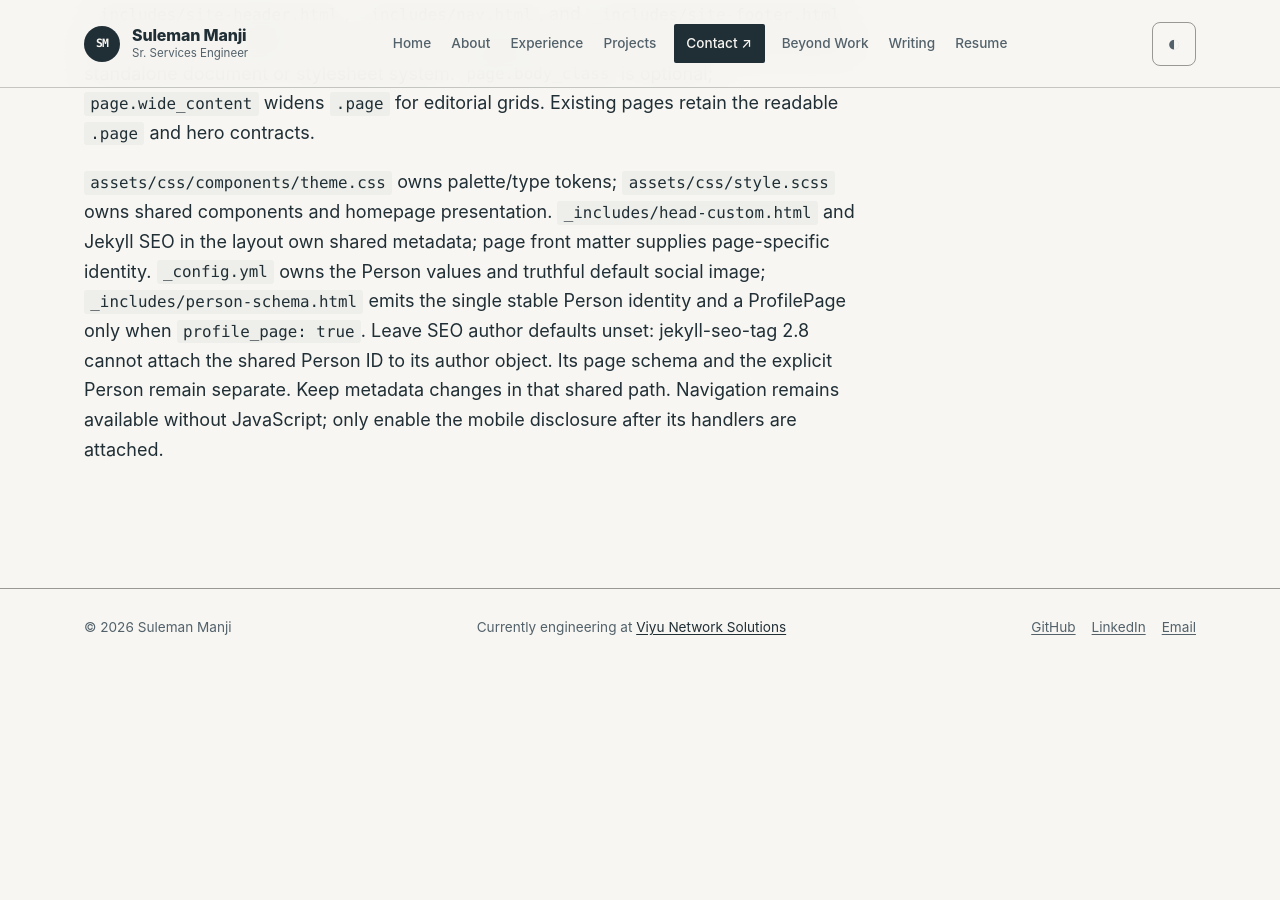
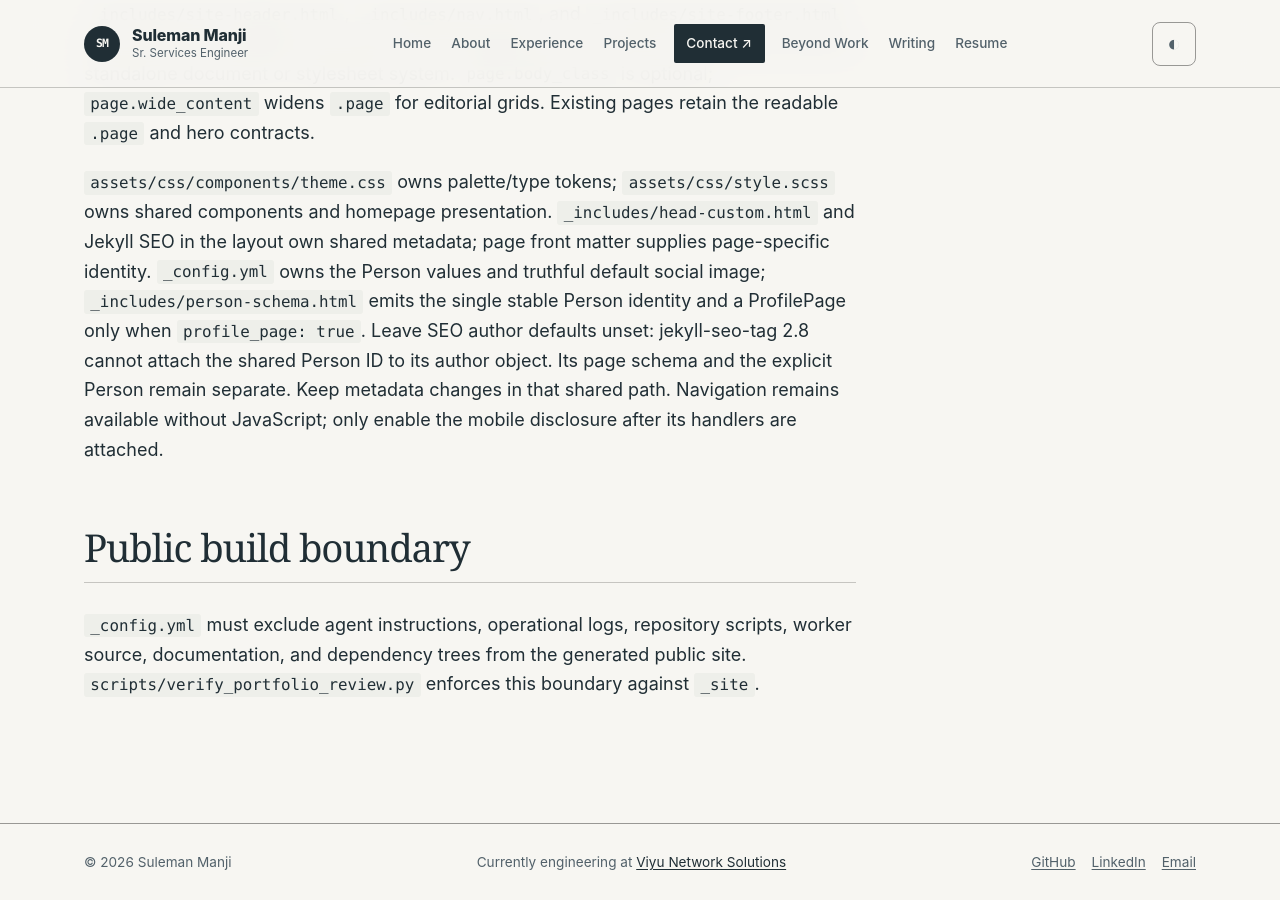
Before and after one commit to ssmanji89/sulemanji-port, a Jekyll site: the page built from AGENTS.md, in a window 1280 px wide and 900 px high, scrolled down 607 px. Built offline with Jekyll 4.4.1, drawn with Linux system fonts in a browser that asks for light colours; our own code applies the rules of GitHub Pages for plain Markdown files; before the commit the page ends 1273 px from its top, so only the background shows below that.

Commit message:
docs: define the public build boundary

```diff
--- a/AGENTS.md
+++ b/AGENTS.md
@@ -25,3 +25,9 @@ Leave SEO author defaults unset: jekyll-seo-tag 2.8 cannot attach the shared Per
 ID to its author object. Its page schema and the explicit Person remain separate.
 Keep metadata changes in that shared path. Navigation remains available without JavaScript; only enable the
 mobile disclosure after its handlers are attached.
+
+## Public build boundary
+
+`_config.yml` must exclude agent instructions, operational logs, repository scripts,
+worker source, documentation, and dependency trees from the generated public site.
+`scripts/verify_portfolio_review.py` enforces this boundary against `_site`.
```
